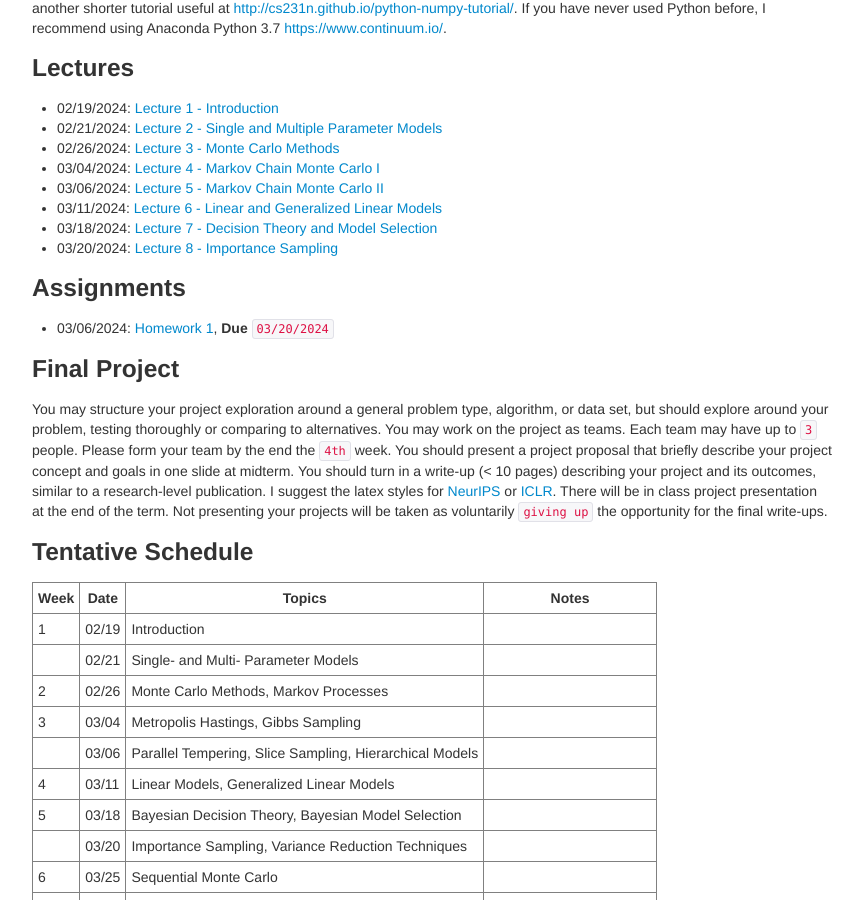
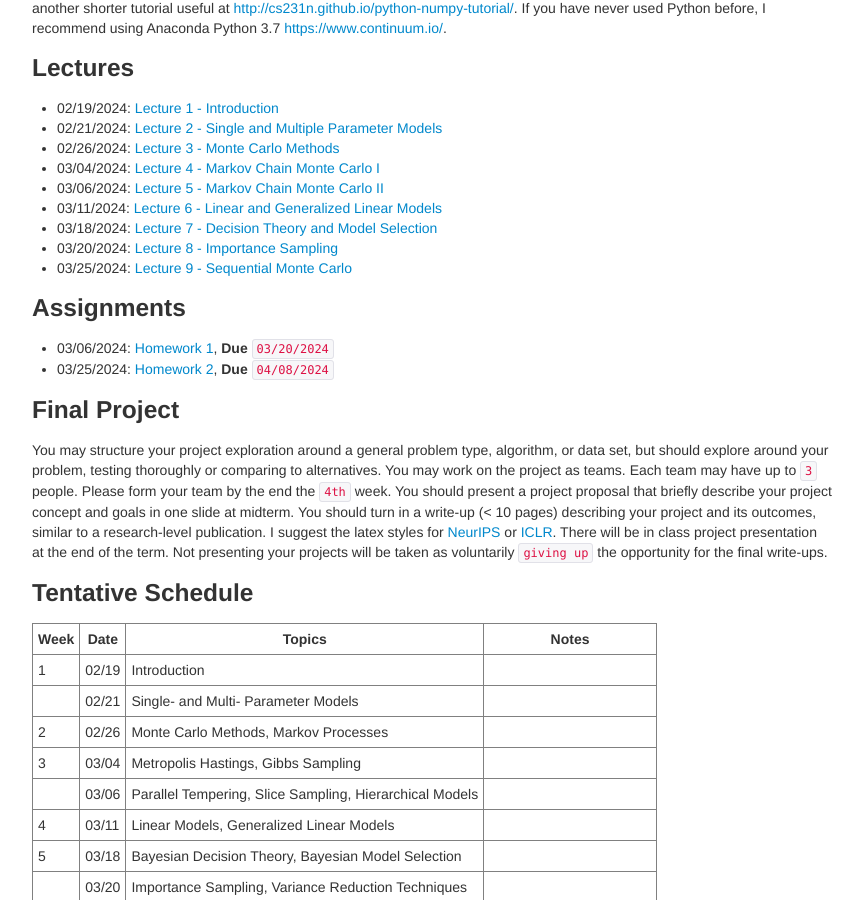
Before and after one commit to zcrabbit/zcrabbit.github.io, a Jekyll site: the page built from courses/btc-s24.md, in a window 1280 px wide and 900 px high, scrolled down 1075 px. Shown: the whole window, without its empty margins (208-1071 px from the left). Built offline with Jekyll 4.4.1, drawn with Linux system fonts in a browser that asks for light colours.

Commit message:
lecture 9 and homework 2 out

```diff
--- a/courses/btc-s24.md
+++ b/courses/btc-s24.md
@@ -48,11 +48,13 @@ We will use python during the course. A good Python tutorial is available at <ht
 - 03/11/2024: [Lecture 6 - Linear and Generalized Linear Models]({{sites.baseurl}}/static/slides/btc_spring24/lec06.pdf)
 - 03/18/2024: [Lecture 7 - Decision Theory and Model Selection]({{sites.baseurl}}/static/slides/btc_spring24/lec07.pdf)
 - 03/20/2024: [Lecture 8 - Importance Sampling]({{sites.baseurl}}/static/slides/btc_spring24/lec08.pdf)
+- 03/25/2024: [Lecture 9 - Sequential Monte Carlo]({{sites.baseurl}}/static/slides/btc_spring24/lec09.pdf)
 
 
 
 ### Assignments
 - 03/06/2024: [Homework 1]({{sites.baseurl}}/static/slides/btc_spring24/hw01.pdf), **Due** `03/20/2024`
+- 03/25/2024: [Homework 2]({{sites.baseurl}}/static/slides/btc_spring24/hw02.pdf), **Due** `04/08/2024`
 
 
 
```
Also changed, not shown: 3 other files.
